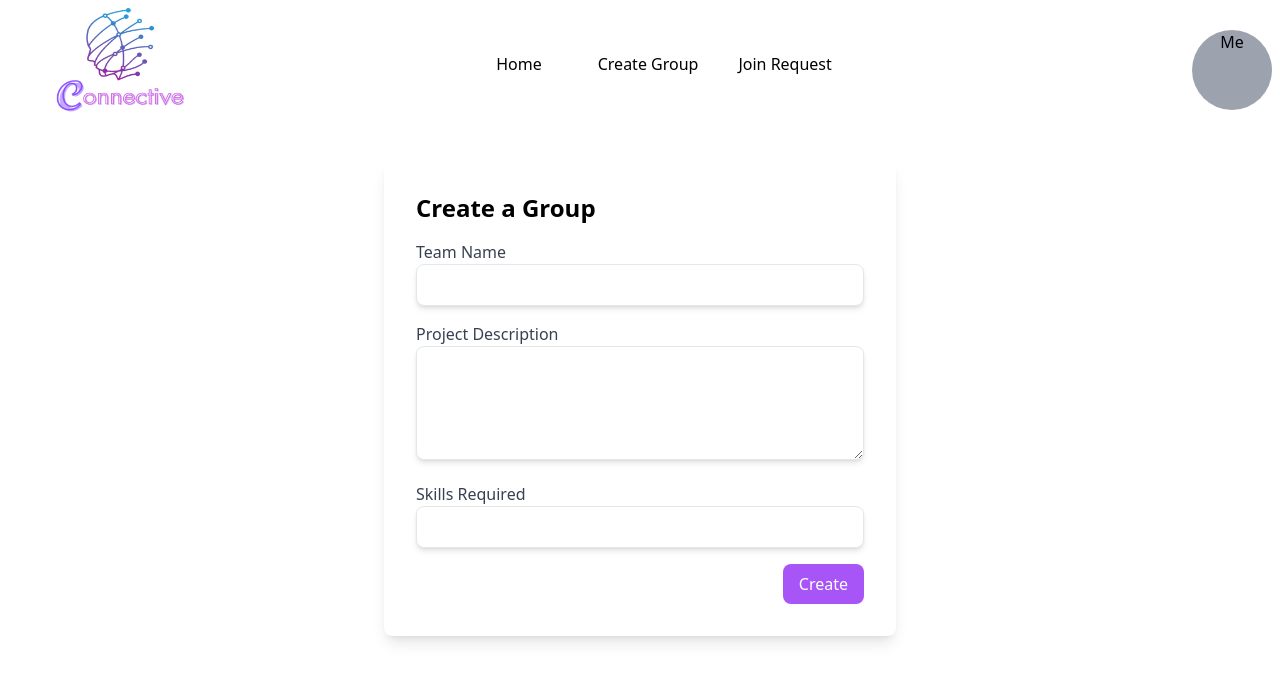
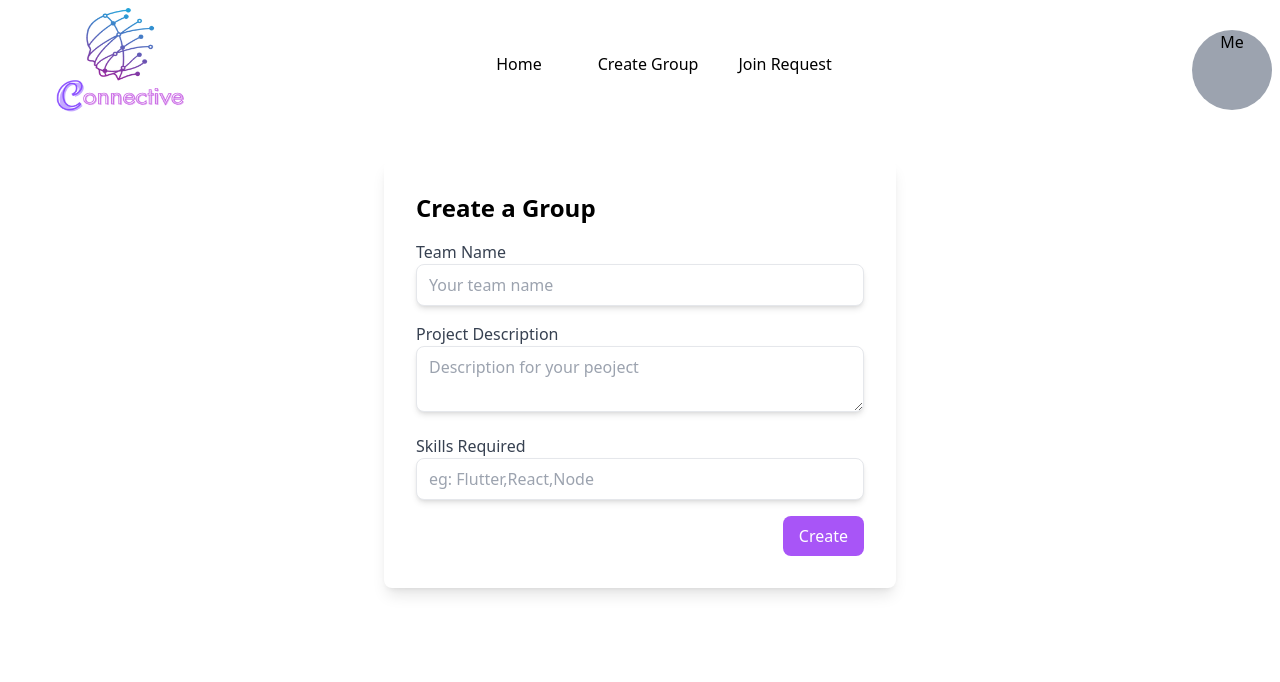
Before and after one commit to ConnectiveMinds/connectiveMind-frontend, a React (Vite) app: page /CreateGroup in a window 1280 px wide. Shown: the top 682 px of the page. Built offline with nearby package versions, Linux system fonts and the light colour scheme.

Commit message:
Create group Skills required seperated by comma implemented

```diff
--- a/src/features/HomePage/components/CreateGroup.tsx
+++ b/src/features/HomePage/components/CreateGroup.tsx
@@ -1,15 +1,21 @@
 /* eslint-disable @typescript-eslint/no-unused-vars */
 import React, { useState } from "react";
 import { NavBar } from "../../../Components/NavBar/navbar";
-
 import { useNavigate } from "react-router-dom";
 import { createGroup } from "../../../services/api.services";
+
+interface FormData {
+  teamName: string;
+  projectDescription: string;
+  skillsRequired: string[]; // Change the type to string[]
+}
+
 const CreateGroup: React.FC = () => {
   const navigate = useNavigate();
-  const [formData, setFormData] = useState({
+  const [formData, setFormData] = useState<FormData>({
     teamName: "",
     projectDescription: "",
-    skillsRequired: "",
+    skillsRequired: [],
   });
 
   const { teamName, projectDescription, skillsRequired } = formData;
@@ -18,13 +24,20 @@ const CreateGroup: React.FC = () => {
     e: React.ChangeEvent<HTMLInputElement | HTMLTextAreaElement>
   ) => {
     const { name, value } = e.target;
-    setFormData({ ...formData, [name]: value });
+
+    if (name === "skillsRequired") {
+      const skillsArray = value.split(',').map(skill => skill.trim());
+      setFormData({ ...formData, [name]: skillsArray });
+    } else {
+      setFormData({ ...formData, [name]: value });
+    }
   };
 
   const handleSubmit = async (e: React.FormEvent) => {
     e.preventDefault();
 
     try {
+
       const response = await createGroup(
         teamName,
         projectDescription,
@@ -49,7 +62,7 @@ const CreateGroup: React.FC = () => {
         }}
       />
 
-      <div className="max-w-lg mx-auto mt-8 p-8 bg-white rounded-lg shadow-lg">
+      <div className="max-w-lg mx-auto mt-8 p-8 bg-white rounded-lg shadow-lg ">
         <h2 className="text-2xl font-semibold mb-4">Create a Group</h2>
         <form onSubmit={handleSubmit}>
           <div className="mb-4">
@@ -63,6 +76,7 @@ const CreateGroup: React.FC = () => {
               type="text"
               id="teamName"
               name="teamName"
+              placeholder="Your team name"
               value={formData.teamName}
               onChange={handleChange}
               className="w-full px-3 py-2 border rounded-lg focus:outline-none focus:ring focus:border-blue-100 shadow-md"
@@ -80,10 +94,11 @@ const CreateGroup: React.FC = () => {
             <textarea
               id="projectDescription"
               name="projectDescription"
+              placeholder="Description for your peoject"
               value={formData.projectDescription}
               onChange={handleChange}
-              className="w-full px-3 py-2 border rounded-lg focus:outline-none focus:ring focus:border-blue-300 shadow-md" // Add shadow class
-              rows={4}
+              className="w-full px-3 py-2 border rounded-lg focus:outline-none focus:ring focus:border-blue-300 shadow-md"
+              rows={2}
               required
             />
           </div>
@@ -99,6 +114,7 @@ const CreateGroup: React.FC = () => {
               type="text"
               id="skillsRequired"
               name="skillsRequired"
+              placeholder="eg: Flutter,React,Node"
               value={formData.skillsRequired}
               onChange={handleChange}
               className="w-full px-3 py-2 border rounded-lg focus:outline-none focus:ring focus:border-blue-300 shadow-md" // Add shadow class
--- a/src/services/api.services.tsx
+++ b/src/services/api.services.tsx
@@ -80,13 +80,13 @@ export const signUp = async (
 export const createGroup = async (
   teamName: string,
   projectDescription: string,
-  skillsRequired: string
+  skillsRequired: string[]
 ) => {
   try {
     const response = await api.post(group, {
       title: teamName,
       description: projectDescription,
-      skills: [skillsRequired],
+      skills: skillsRequired,
       status: "open",
     });
 
```
